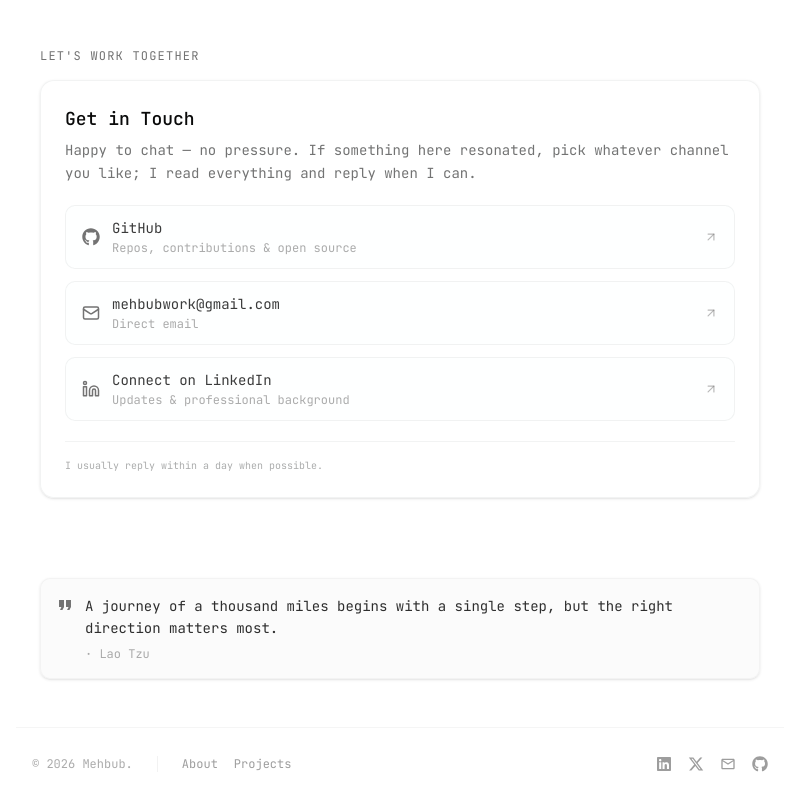
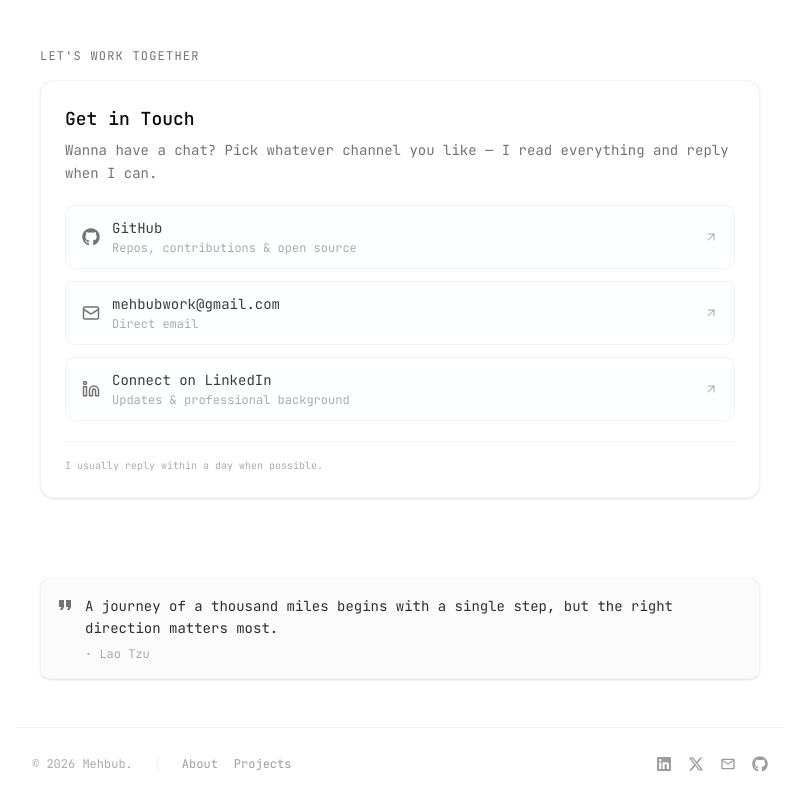
Before and after one commit to devleo10/portfolio, a Next.js app: page / in a window 1280 px wide. Shown: the part 3026-3826 px from the top of the page, without its empty margins (240-1039 px from the left). Built offline with nearby package versions, Linux system fonts and the light colour scheme; no server answers.

Commit message:
some fixes

```diff
--- a/src/components/keyboard-hint.jsx
+++ b/src/components/keyboard-hint.jsx
@@ -1,18 +1,19 @@
 'use client'
 
 import { useEffect, useState } from 'react'
+import { usePathname } from 'next/navigation'
 
-/**
- * Ctrl+K / ⌘K → scroll to contact and focus first field (similar to quick actions on portfolio sites).
- */
 export default function KeyboardHint() {
   const [modKey, setModKey] = useState('Ctrl')
+  const pathname = usePathname()
+  const isHome = pathname === '/'
 
   useEffect(() => {
     setModKey(/Mac|iPhone|iPad|iPod/i.test(navigator.userAgent) ? '⌘' : 'Ctrl')
   }, [])
 
   useEffect(() => {
+    if (!isHome) return
     const onKey = (e) => {
       if (!(e.key === 'k' || e.key === 'K')) return
       if (!(e.metaKey || e.ctrlKey)) return
@@ -20,14 +21,12 @@ export default function KeyboardHint() {
       e.preventDefault()
       const section = document.getElementById('contact')
       section?.scrollIntoView({ behavior: 'smooth', block: 'start' })
-      window.setTimeout(() => {
-        const input = section?.querySelector('input[name="name"]')
-        if (input && 'focus' in input) input.focus()
-      }, 380)
     }
     window.addEventListener('keydown', onKey)
     return () => window.removeEventListener('keydown', onKey)
-  }, [])
+  }, [isHome])
+
+  if (!isHome) return null
 
   return (
     <div
--- a/src/components/sections/contact.jsx
+++ b/src/components/sections/contact.jsx
@@ -13,8 +13,7 @@ export default function Contact() {
                 <div className="mb-5">
                     <h3 className="mb-1.5 text-lg font-medium text-foreground">Get in Touch</h3>
                     <p className="text-sm leading-relaxed text-muted-foreground">
-                        Happy to chat — no pressure. If something here resonated, pick whatever channel you like; I read everything
-                        and reply when I can.
+                        Wanna have a chat? Pick whatever channel you like — I read everything and reply when I can.
                     </p>
                 </div>
                 <div className="space-y-3">
```
